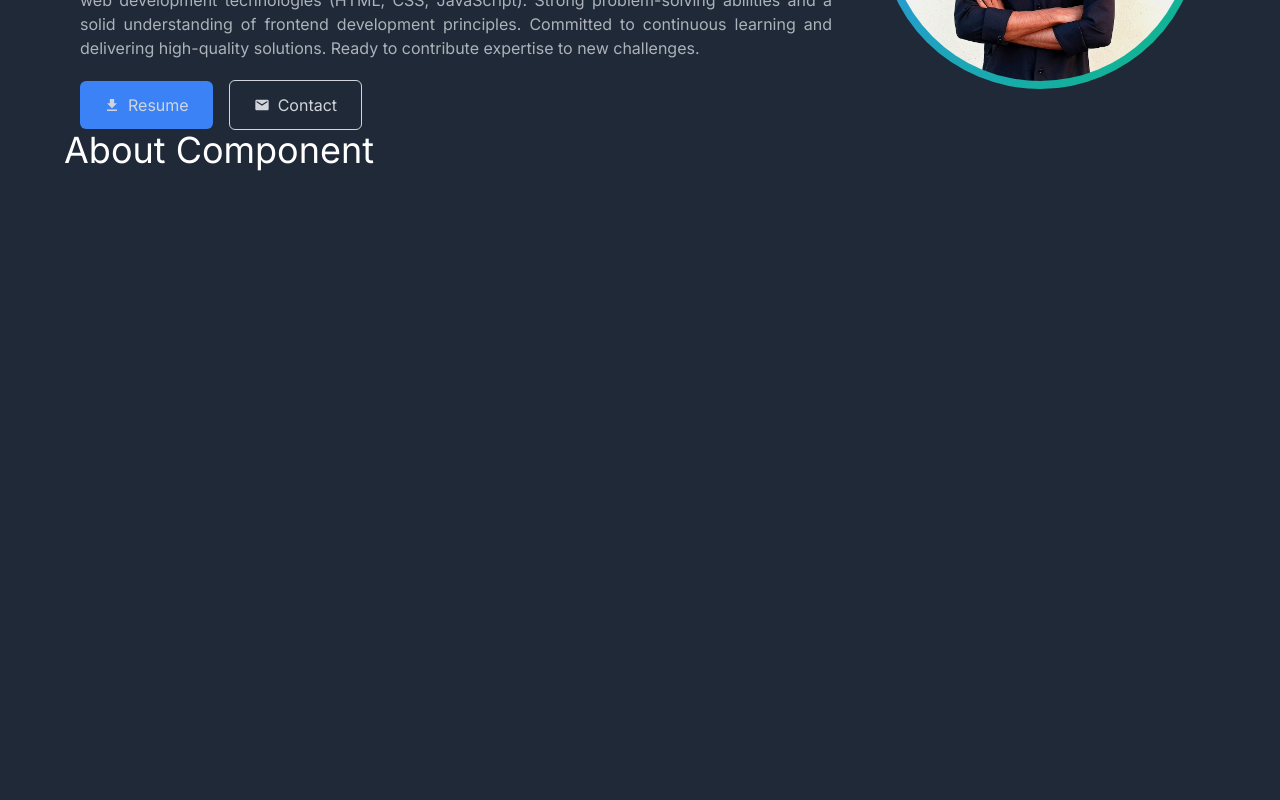
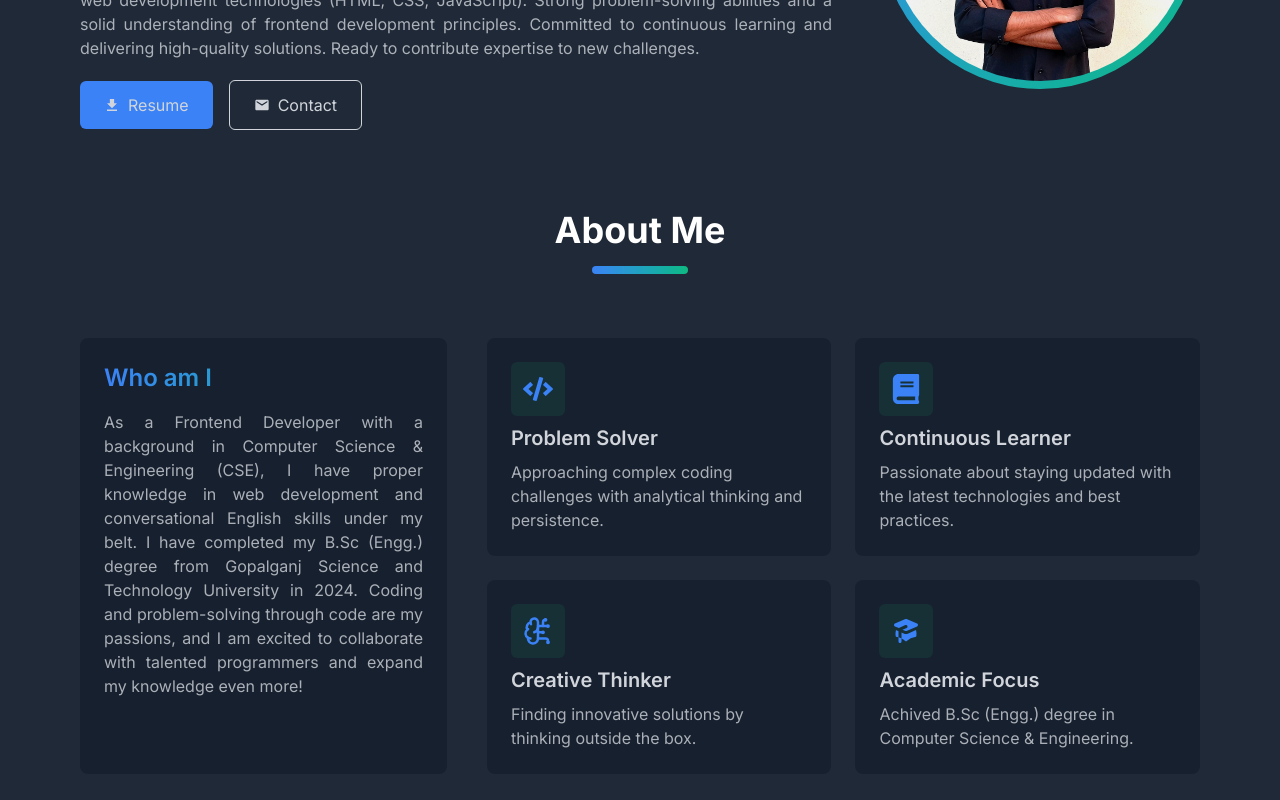
Before and after one commit to sakib-333/portfolio, a React (Vite) app: page / in a window 1280 px wide. Shown: the part 400-1200 px from the top of the page. Built offline with nearby package versions, Linux system fonts and the light colour scheme.

Commit message:
Add about section content.

```diff
--- a/src/Components/About/About.tsx
+++ b/src/Components/About/About.tsx
@@ -1,10 +1,31 @@
 import useInViewSection from "../../Hooks/useInViewSection";
+import Heading from "../Heading/Heading";
+import Qualities from "./Qualities";
 
 const About = () => {
   const ref = useInViewSection("about");
   return (
-    <div ref={ref} id="about-section" className="min-h-screen text-white">
-      <h1 className="text-4xl">About Component</h1>
+    <div ref={ref} id="about-section" className="my-20 px-4 min-h-screen">
+      <Heading title="About Me" />
+      <div className="w-full flex flex-col lg:flex-row gap-10 relative">
+        <div className="w-full lg:w-7/12 p-6 bg-color-5/50 rounded-lg">
+          <h1 className="text-2xl font-semibold mb-4 bg-clip-text text-transparent bg-gradient-to-r from-color-2 to-color-3">
+            Who am I
+          </h1>
+          <p className="text-color-4/80 text-justify">
+            As a Frontend Developer with a background in Computer Science &#38;
+            Engineering &#40;CSE&#41;, I have proper knowledge in web
+            development and conversational English skills under my belt. I have
+            completed my B.Sc &#40;Engg.&#41; degree from Gopalganj Science and
+            Technology University in 2024. Coding and problem-solving through
+            code are my passions, and I am excited to collaborate with talented
+            programmers and expand my knowledge even more!
+          </p>
+        </div>
+        <div className="grid sm:grid-cols-2 gap-6">
+          <Qualities />
+        </div>
+      </div>
     </div>
   );
 };
--- /dev/null
+++ b/src/Components/About/Qualities.tsx
@@ -0,0 +1,50 @@
+import { FaBook, FaCode } from "react-icons/fa";
+import { HiAcademicCap } from "react-icons/hi";
+import { LuBrainCircuit } from "react-icons/lu";
+
+const qualities = [
+  {
+    id: "quality-1",
+    icon: <FaCode />,
+    title: "Problem Solver",
+    description:
+      "Approaching complex coding challenges with analytical thinking and persistence.",
+  },
+  {
+    id: "quality-2",
+    icon: <FaBook />,
+    title: "Continuous Learner",
+    description:
+      "Passionate about staying updated with the latest technologies and best practices.",
+  },
+  {
+    id: "quality-3",
+    icon: <LuBrainCircuit />,
+    title: "Creative Thinker",
+    description: "Finding innovative solutions by thinking outside the box.",
+  },
+  {
+    id: "quality-4",
+    icon: <HiAcademicCap />,
+    title: "Academic Focus",
+    description:
+      "Achived B.Sc (Engg.) degree in Computer Science & Engineering.",
+  },
+];
+
+const Qualities = () => {
+  return qualities.map((quality) => (
+    <div
+      className="p-6 bg-color-5/50 space-y-2 rounded-lg transition duration-300 hover:-translate-y-1"
+      key={quality.id}
+    >
+      <p className="text-3xl text-color-2 w-fit p-3 bg-color-3/10 rounded-md">
+        {quality.icon}
+      </p>
+      <h1 className="text-xl text-color-4 font-semibold">{quality.title}</h1>
+      <p className="text-color-4/80">{quality.description}</p>
+    </div>
+  ));
+};
+
+export default Qualities;
--- /dev/null
+++ b/src/Components/Heading/Heading.tsx
@@ -0,0 +1,16 @@
+interface HeadingProps {
+  title: string;
+}
+
+const Heading = ({ title }: HeadingProps) => {
+  return (
+    <div className="flex flex-col items-center mb-16">
+      <h1 className="text-white text-3xl md:text-4xl font-bold mb-4">
+        {title}
+      </h1>
+      <div className="w-24 h-2 rounded-full bg-gradient-to-r from-color-2 to-color-3"></div>
+    </div>
+  );
+};
+
+export default Heading;
--- a/src/index.css
+++ b/src/index.css
@@ -9,6 +9,7 @@
   --color-color-2: #3b82f6;
   --color-color-3: #10b981;
   --color-color-4: #d1d5db;
+  --color-color-5: #111827;
 }
 
 body {
```
